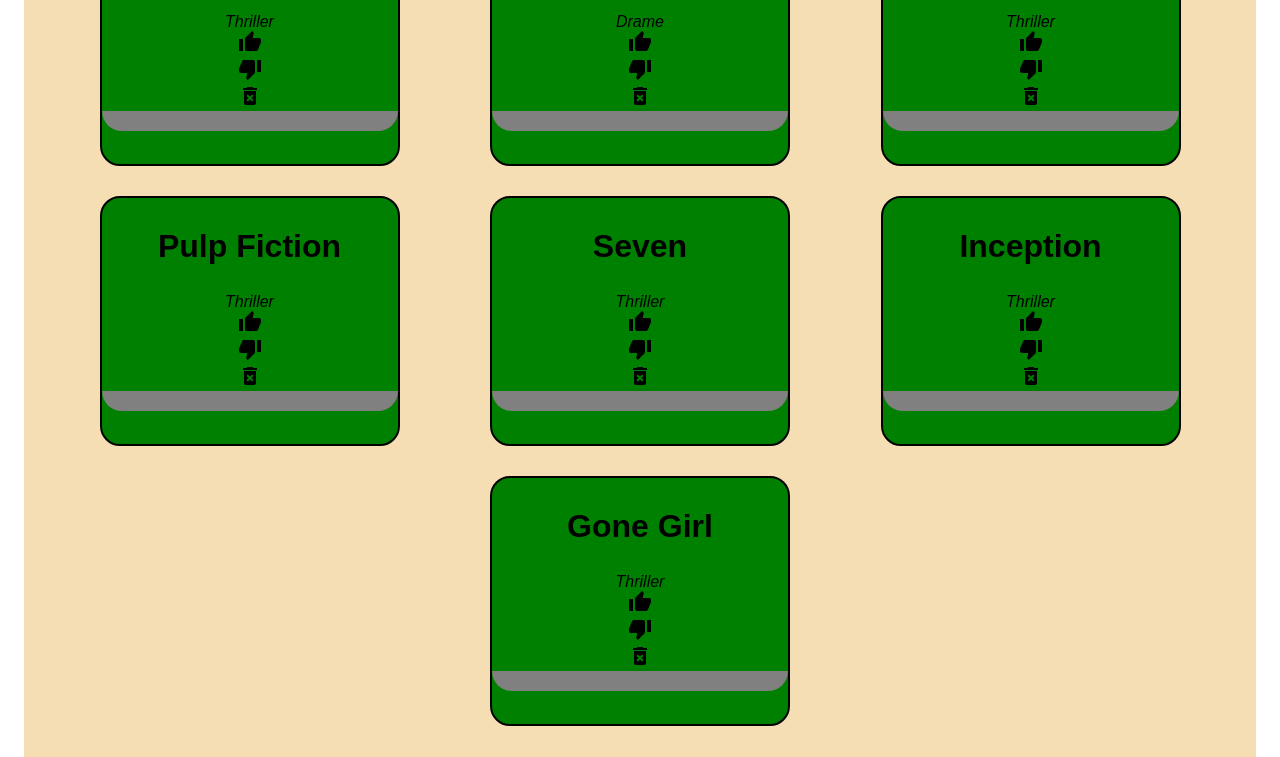
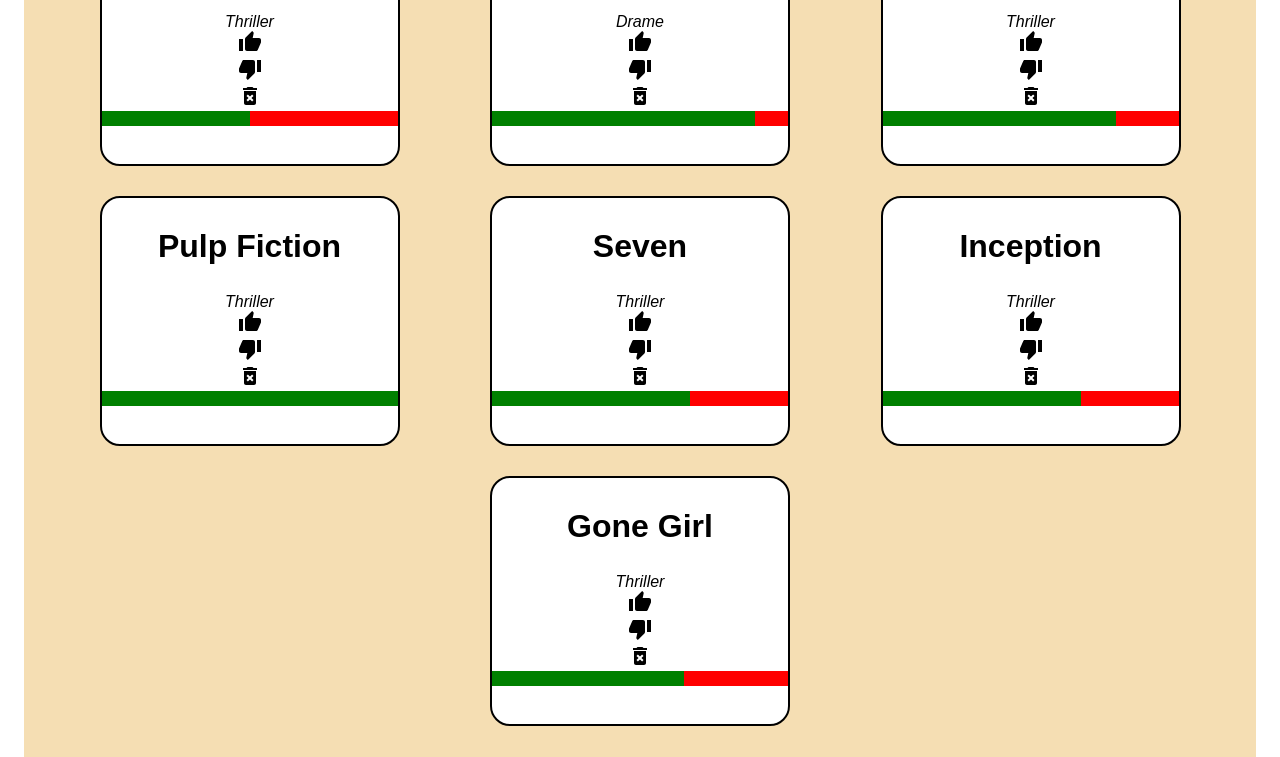
Before and after one commit to alanltr/react-test, a React app: page / in a window 1280 px wide. Shown: the part 494-1251 px from the top of the page. Built offline with nearby package versions, Linux system fonts and the light colour scheme.

Commit message:
ajout de la barre des likes

```diff
--- a/src/components/Cards/Card.js
+++ b/src/components/Cards/Card.js
@@ -11,7 +11,10 @@
   category,
   likes,
   dislikes,
-}) => (
+}) => {
+  const likePercentage = `${Math.round(((likes / (likes + dislikes)) * 100))}%`;
+
+  return (
     <div className="card-component">
       <h2 className="card-title">{title}</h2>
       <div className="card-category">
@@ -25,11 +28,11 @@
       </div>
       <DeleteForeverIcon />
       <div className="card-like-dislike-ratio">
-      <div />
+        <div style={{ width: `${likePercentage}` }} />
       </div>
     </div>
   );
-
+}
 Card.propTypes = {
   title: PropTypes.string.isRequired,
   category: PropTypes.string.isRequired,
--- a/src/components/Cards/cards.scss
+++ b/src/components/Cards/cards.scss
@@ -9,9 +9,10 @@
     margin: 15px;
     width: 300px;
     height: 250px;
-    background-color: green;
+    background-color: white;
     border: 2px solid black;
     border-radius: 20px;
+    overflow: hidden;
 
     .card-title {
       font-weight: bold;
@@ -25,12 +26,11 @@
 
     .card-like-dislike-ratio {
       width: 100%;
-      height: 20px;
-      background-color: grey;
-      border-bottom-left-radius: 20px;
-      border-bottom-right-radius: 20px;
+      height: 15px;
+      background-color: red;
       div {
-
+        background-color: green;
+        height: 100%;
       }
     }
   }
```
Lines whose indentation alone changed are shown as unchanged.
